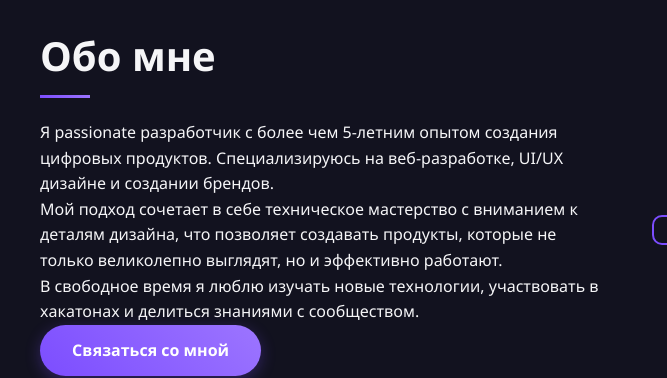
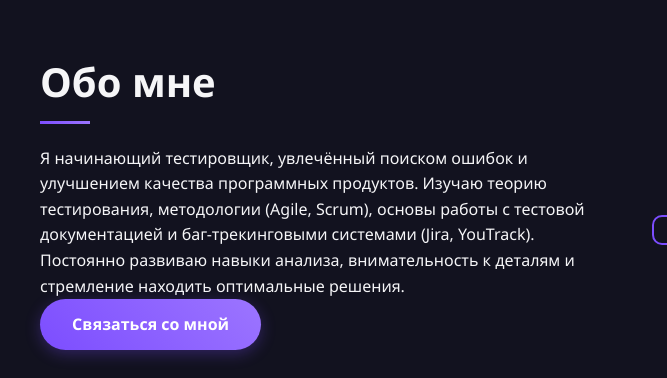
Before and after one commit to Gwynbleiddhuman/Gwynbleiddhuman.github.io, a plain HTML site: page index.html in a window 1280 px wide. Shown: the part 1000-1378 px from the top of the page, 0-667 px from the left. Drawn offline with Linux system fonts and the light colour scheme.

Commit message:
index.html

```diff
--- a/index.html
+++ b/index.html
@@ -499,9 +499,8 @@
             <h2 class="section-title">Обо мне</h2>
             <div class="about-content">
                 <div class="about-text">
-                    <p>Я passionate разработчик с более чем 5-летним опытом создания цифровых продуктов. Специализируюсь на веб-разработке, UI/UX дизайне и создании брендов.</p>
-                    <p>Мой подход сочетает в себе техническое мастерство с вниманием к деталям дизайна, что позволяет создавать продукты, которые не только великолепно выглядят, но и эффективно работают.</p>
-                    <p>В свободное время я люблю изучать новые технологии, участвовать в хакатонах и делиться знаниями с сообществом.</p>
+                    <p>Я начинающий тестировщик, увлечённый поиском ошибок и улучшением качества программных продуктов. Изучаю теорию тестирования, методологии (Agile, Scrum), основы работы с тестовой документацией и баг-трекинговыми системами (Jira, YouTrack).</p>
+                    <p>Постоянно развиваю навыки анализа, внимательность к деталям и стремление находить оптимальные решения.</p>
                     <a href="#contact" class="btn">Связаться со мной</a>
                 </div>
                 <div class="about-image">
```
